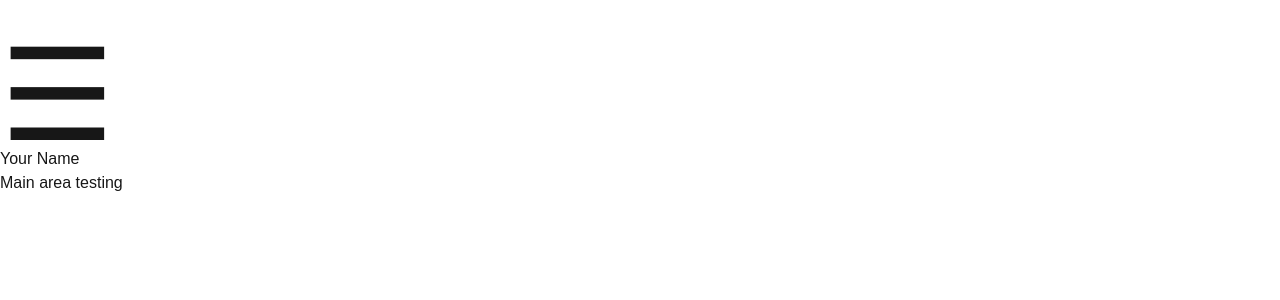
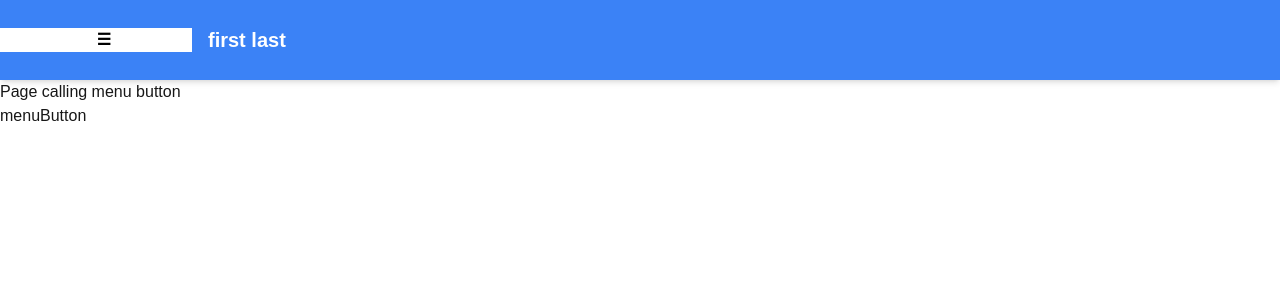
Before and after one commit to brinson-carrier/bcarrier, a Next.js app: page / in a window 1280 px wide. Shown: the top 300 px of the page. Built offline with nearby package versions, Linux system fonts and the light colour scheme.

Commit message:
added tailwind config fixed header

```diff
--- a/next.config.ts
+++ b/next.config.ts
@@ -8,8 +8,8 @@ const nextConfig = {
   // remove when running localy
   // allow when deploying
 
-  basePath:  "/bcarrier",
-  assetPrefix: "/bcarrier",
+  // basePath:  "/bcarrier",
+  // assetPrefix: "/bcarrier",
 };
 
 module.exports = nextConfig;
--- a/package.json
+++ b/package.json
@@ -10,7 +10,6 @@
     "export": "next build && next export"
   },
   "dependencies": {
-    "autoprefixer": "^10.4.20",
     "next": "15.0.4",
     "react": "^19.0.0",
     "react-dom": "^19.0.0"
@@ -19,6 +18,7 @@
     "@types/node": "^20",
     "@types/react": "^19",
     "@types/react-dom": "^19",
+    "autoprefixer": "^10.4.20",
     "eslint": "^8",
     "eslint-config-next": "15.0.4",
     "postcss": "^8.4.49",
--- a/src/app/page.tsx
+++ b/src/app/page.tsx
@@ -1,27 +1,20 @@
 "use client";
 
-import React, { useState } from "react";
 import Header from "@/components/Header";
+import MenuButton from "@/components/MenuButton";
 
 export default function Home() {
-  const [isMenuOpen, setIsMenuOpen] = useState(false);
-
-  const toggleMenu = () => {
-    setIsMenuOpen(!isMenuOpen);
-  };
 
   return (
-    <div className="relative">
-      {/* Menu Button */}
-      <Header isOpen={isMenuOpen} onToggle={toggleMenu} />
-
-      {/* Main Content */}
-      <main
-        className={`transition-opacity duration-300 ${
-          isMenuOpen ? "opacity-50 pointer-events-none" : "opacity-100"
-        }`}
-      >
-        <p>Main area testing</p>
+    <div>
+      <div className="relative">
+        <Header name={"first last"} onMenuClick={() => {
+          console.error('Menu button clicked but not implemented.');
+        } } />
+      </div>
+      <main className="pt-[10vh] min-h-screen"> {/* Push main content below the fixed header */}
+        <p>Page calling menu button</p>
+        <MenuButton />
       </main>
     </div>
   );
--- a/src/components/CoolButton.tsx
+++ b/src/components/CoolButton.tsx
@@ -10,35 +10,20 @@ interface CoolButtonProps {
 const CoolButton: React.FC<CoolButtonProps> = ({ text, onClick }) => {
   return (
     <button
-      onClick={onClick}
-      style={{
-        backgroundColor: "#007BFF",
-        color: "#FFFFFF",
-        border: "none",
-        borderRadius: "8px",
-        padding: "10px",
-        fontSize: "16px",
-        fontWeight: "bold",
-        boxShadow: "0 4px 6px rgba(0, 0, 0, 0.1)",
-        transition: "background-color 0.3s, box-shadow 0.3s",
-        cursor: "pointer",
-        margin: "0 4px", // Optional spacing between buttons
-      }}
-      onMouseEnter={(e) =>
-        Object.assign(e.currentTarget.style, {
-          backgroundColor: "#0056b3",
-          boxShadow: "0 6px 8px rgba(0, 0, 0, 0.15)",
-        })
-      }
-      onMouseLeave={(e) =>
-        Object.assign(e.currentTarget.style, {
-          backgroundColor: "#007BFF",
-          boxShadow: "0 4px 6px rgba(0, 0, 0, 0.1)",
-        })
-      }
-    >
-      {text}
-    </button>
+        onClick={onClick}
+        className="flex-shrink-0
+        min-w-[15%]
+        max-w-[100px]
+        flex
+        items-center
+        justify-center
+        bg-white
+        text-black
+        hover:bg-gray-200
+        font-bold pl-4"
+      >
+        {text}
+      </button>
   );
 };
 
--- a/src/components/Header.tsx
+++ b/src/components/Header.tsx
@@ -1,39 +1,20 @@
 "use client";
-
-import React from "react";
+import React from 'react';
+import CoolButton from './CoolButton';
 
 interface HeaderProps {
-  isOpen: boolean;
-  onToggle: () => void;
+  name: string;
+  onMenuClick: () => void;
 }
 
-const Header: React.FC<HeaderProps> = ({ isOpen, onToggle }) => {
+const Header: React.FC<HeaderProps> = ({ name, onMenuClick }) => {
   return (
-    <div className="flex items-center justify-between w-full h-[15vw] max-h-[100px] bg-gray-800 text-white px-4">
-      {/* Hamburger/Close Button */}
-      <button
-        className="flex items-center justify-center bg-gray-700 rounded-full"
-        onClick={onToggle}
-        aria-label="Toggle Menu"
-        style={{
-          width: "15vw", // 15% of the viewport width
-          height: "15vw", // Keep the button square
-          maxWidth: "100px", // Cap the maximum size
-          maxHeight: "100px", // Cap the maximum size
-        }}
-      >
-        {isOpen ? (
-          <span style={{ fontSize: "10vw", maxWidth: "60px" }}>✖</span> // X Icon
-        ) : (
-          <span style={{ fontSize: "10vw", maxWidth: "60px" }}>☰</span> // Hamburger Icon
-        )}
-      </button>
-
-      {/* Name */}
-      <h1 className="text-xl sm:text-2xl font-bold flex-grow text-right">
-        Your Name
+    <header className="flex items-center w-full min-h-[50px] max-h-[115px] h-[10vh] bg-blue-500 shadow-md fixed top-0 left-0">
+      <CoolButton text={'☰'} onClick={onMenuClick}/>
+      <h1 className="flex-grow text-left text-white text-xl font-bold pl-4">
+        {name}
       </h1>
-    </div>
+    </header>
   );
 };
 
--- a/src/components/MenuButton.tsx
+++ b/src/components/MenuButton.tsx
@@ -1,68 +1,10 @@
 "use client";
 import React from "react";
 
-interface MenuButtonProps {
-  isOpen: boolean;
-  onToggle: () => void;
-}
-
-const MenuButton: React.FC<MenuButtonProps> = ({ isOpen, onToggle }) => {
+export default function MenuButton() {
   return (
     <div>
-      {/* Hamburger/Close Button */}
-      <button
-        className="absolute top-4 left-4 z-20 flex items-center justify-center bg-gray-800 text-white rounded-full"
-        onClick={onToggle}
-        aria-label="Toggle Menu"
-        style={{
-          width: "15vw",
-          height: "15vw",
-          maxWidth: "100px",
-          maxHeight: "100px",
-        }}
-      >
-          {isOpen ? (
-            <span className="font-bold" style={{ fontSize: "max(10vw, 16px)", maxWidth: "60px" }}>✖</span>
-          ) : (
-            <span className="font-bold" style={{ fontSize: "max(10vw, 16px)", maxWidth: "60px" }}>☰</span>
-          )}
-      </button>
-
-      {/* Menu Overlay */}
-      {isOpen && (
-        <div className="fixed top-0 left-0 w-full h-full bg-gray-800 text-white z-10 flex flex-col items-center justify-center">
-          <a
-            href="#about"
-            className="text-2xl py-4 hover:text-blue-400"
-            onClick={onToggle}
-          >
-            About Me
-          </a>
-          <a
-            href="#resume"
-            className="text-2xl py-4 hover:text-blue-400"
-            onClick={onToggle}
-          >
-            Resume
-          </a>
-          <a
-            href="#skills"
-            className="text-2xl py-4 hover:text-blue-400"
-            onClick={onToggle}
-          >
-            Skills & Tools
-          </a>
-          <a
-            href="#contact"
-            className="text-2xl py-4 hover:text-blue-400"
-            onClick={onToggle}
-          >
-            Contact
-          </a>
-        </div>
-      )}
+      <p> menuButton </p>
     </div>
-  );
-};
-
-export default MenuButton;
+  )
+}
--- a/tailwind.config.js
+++ b/tailwind.config.js
@@ -1,8 +1,25 @@
 /** @type {import('tailwindcss').Config} */
 module.exports = {
-  content: [],
+  content: [
+    "./src/components/**/*.{js,ts,jsx,tsx,mdx}",
+    "./src/app/**/*.{js,ts,jsx,tsx,mdx}",
+  ],
+  safelist: [
+    'flex',
+    'flex-1',
+    'flex-shrink-0',
+    'w-[15%]',
+    'max-w-[100px]',
+    'min-w-[15%]',
+    'h-full',
+    'items-center',
+    'justify-center',
+    'bg-white',
+    'text-black',
+    'hover:bg-gray-200',
+  ],
   theme: {
     extend: {},
   },
   plugins: [],
-}
+};
```
Also changed, not shown: 1 other file (tests, documents, lock files or other folders).
